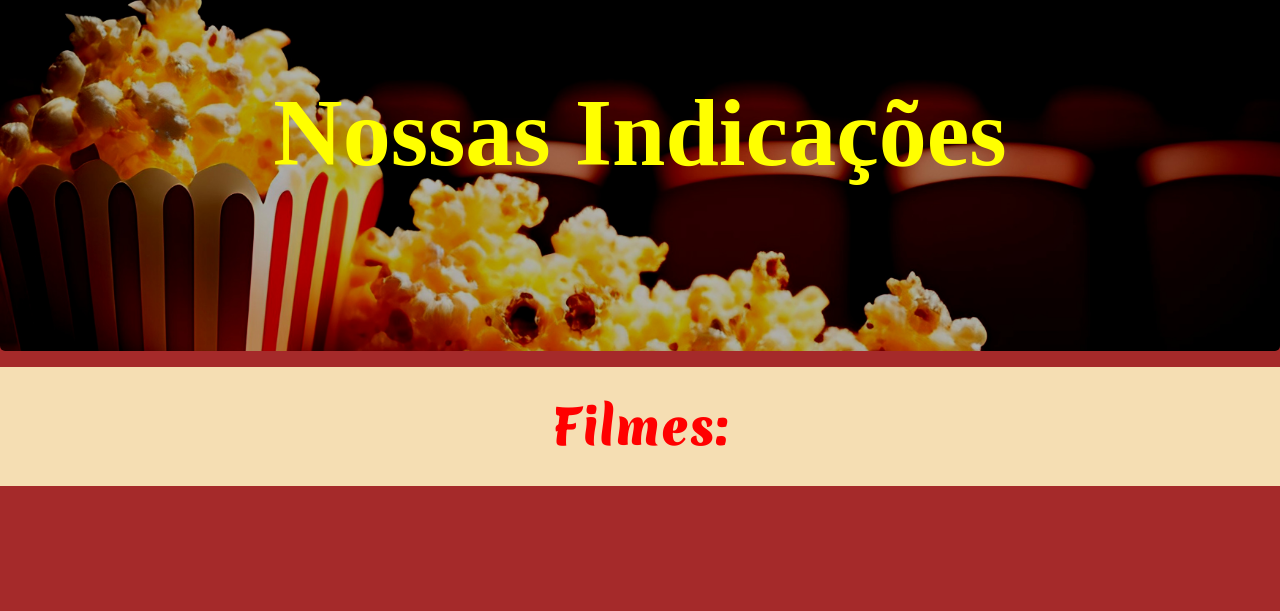
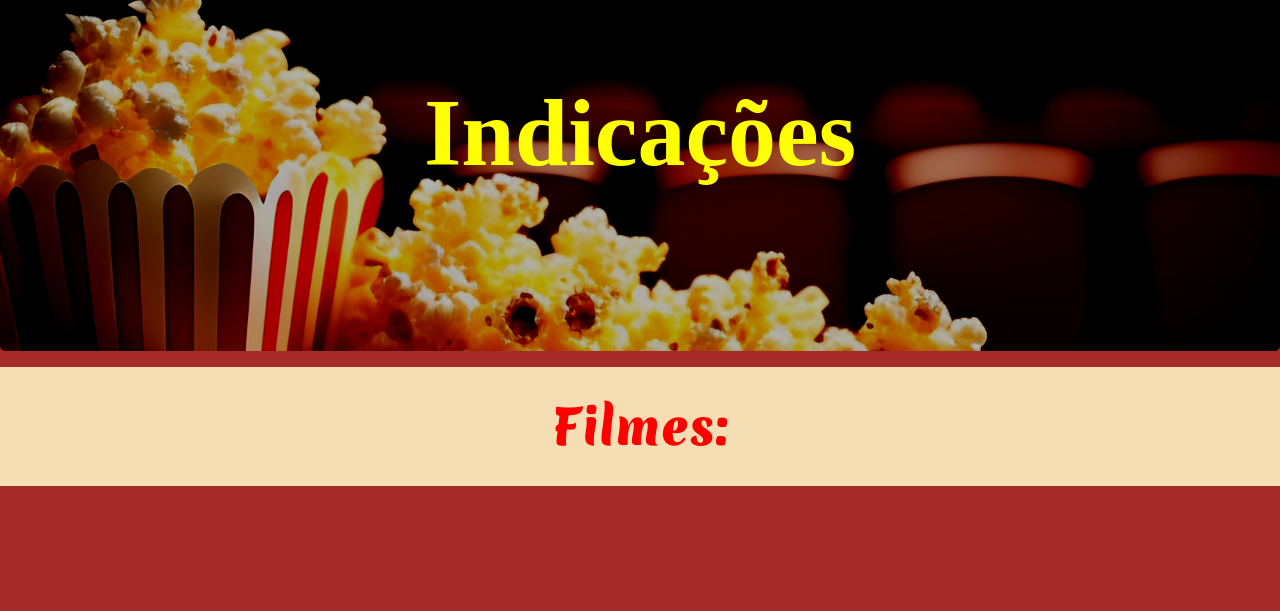
Before and after one commit to lucienelima8/Maratonize_Filmes_Series_2024, a plain HTML site: page indicacoes.html in a window 1280 px wide. Shown: the part 49-660 px from the top of the page. Drawn offline with Linux system fonts and the light colour scheme.

Commit message:
inclui chameleon code em referência e troquei nome de indicações

```diff
--- a/indicacoes.html
+++ b/indicacoes.html
@@ -54,7 +54,7 @@
               </article>
             </nav>
 
-        <h1 class="indicações_título">Nossas Indicações</h1>
+        <h1 class="indicações_título">Indicações</h1>
 
        </header>
 
```
Also changed, not shown: index.html (+2 -0 lines).
